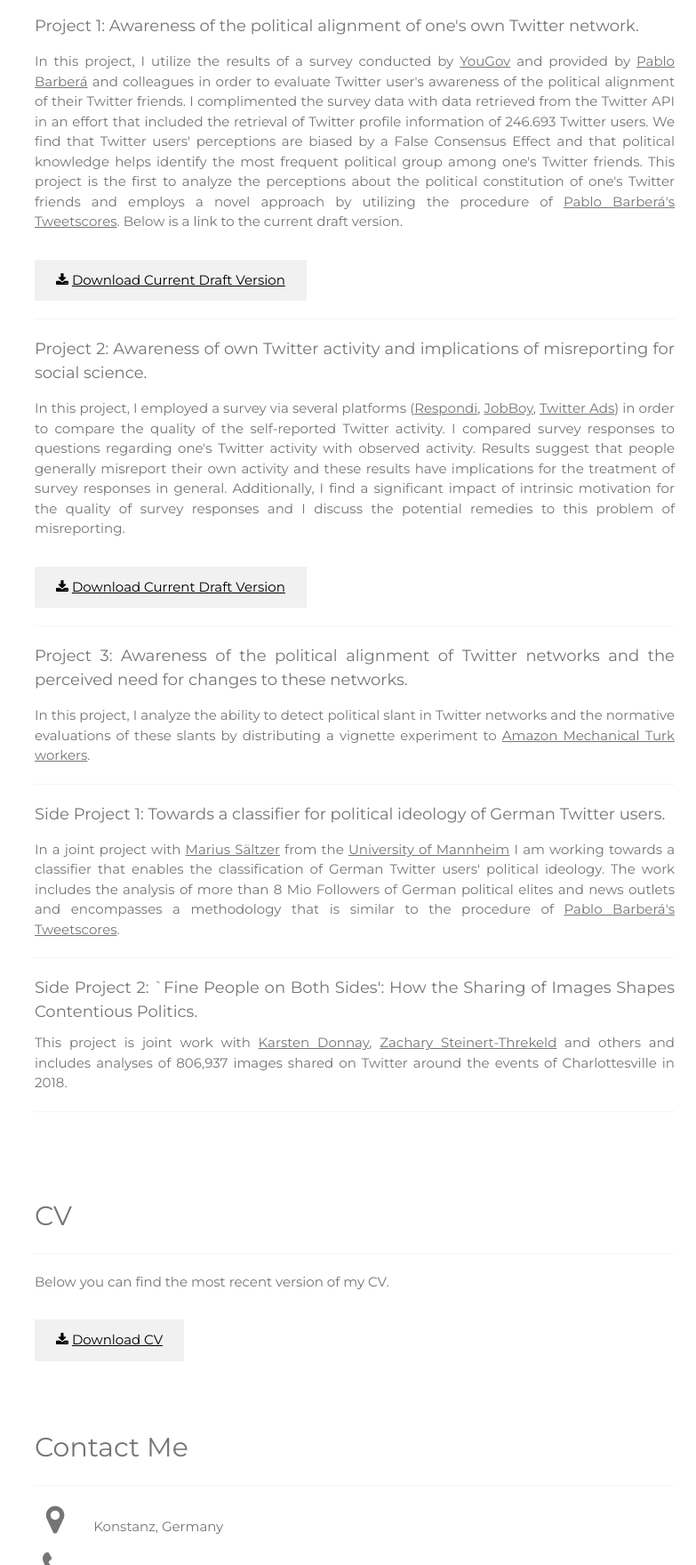
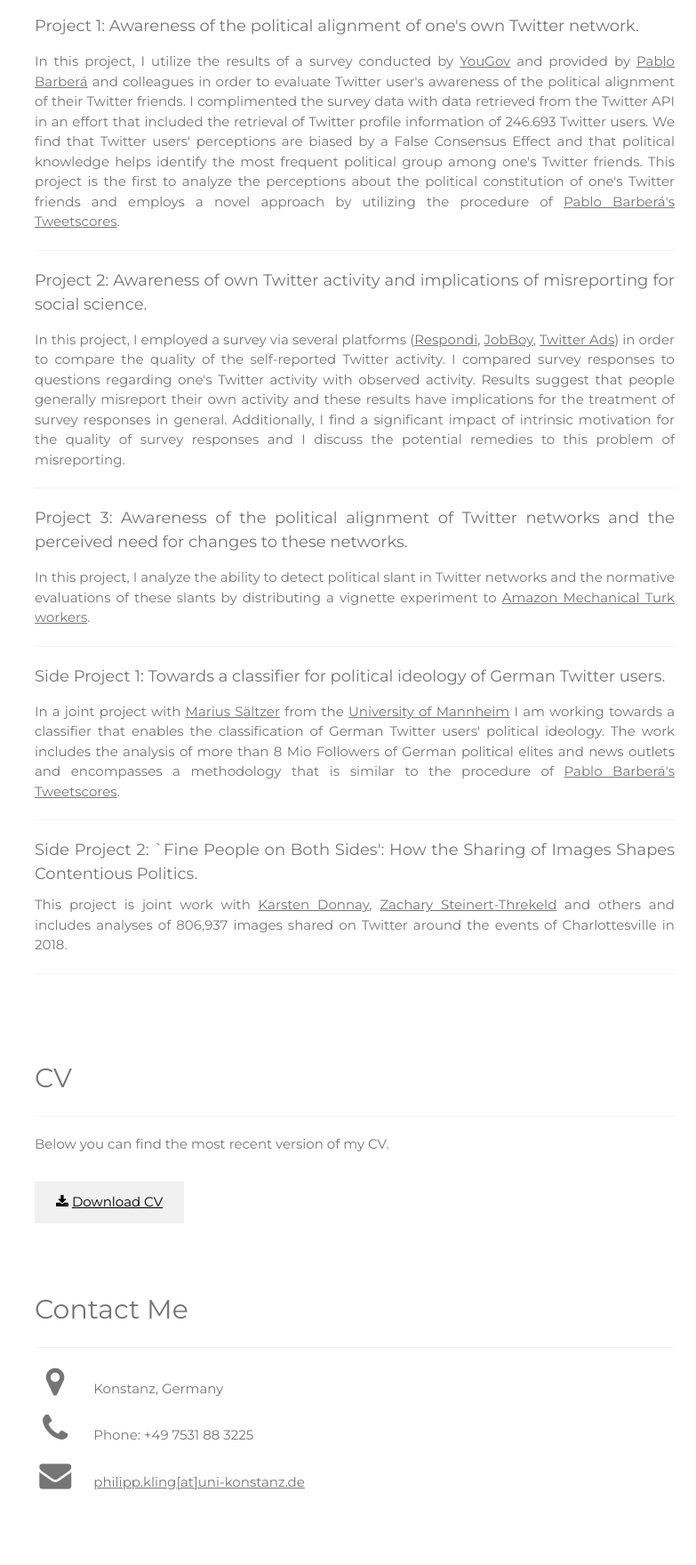
Before and after one commit to bopopescu/personal-website, a Flask app: template templates/home.html in a window 1280 px wide. Shown: the part 1270-3029 px from the top of the page at 89% size, without its empty margins (497-1280 px from the left). Run offline with Flask 2, Linux system fonts and the light colour scheme; the template is opened without the code that fills it, so the values that code supplies are empty.

Commit message:
Removed links to drafts

```diff
--- a/templates/home.html
+++ b/templates/home.html
@@ -69,18 +69,18 @@ body, h1,h2,h3,h4,h5,h6 {font-family: "Montserrat", sans-serif}
     <p>My dissertation consists of three main projects and several side projects. Below I outline the scope and the purpose of several projects.</p>
 
     <h5>Project 1: Awareness of the political alignment of one's own Twitter network.</h5>
-    <p>In this project, I utilize the results of a survey conducted by <a href="http://today.yougov.com/" target="_blank">YouGov</a> and provided by <a href="http://pablobarbera.com/" target="_blank">Pablo Barber&aacute;</a> and colleagues in order to evaluate Twitter user's awareness of the political alignment of their Twitter friends. I complimented the survey data with data retrieved from the Twitter API in an effort that included the retrieval of Twitter profile information of 246.693 Twitter users. We find that Twitter users' perceptions are biased by a False Consensus Effect and that political knowledge helps identify the most frequent political group among one's Twitter friends. This project is the first to analyze the perceptions about the political constitution of one's Twitter friends and employs a novel approach by utilizing the procedure of <a href="https://github.com/pablobarbera/twitter_ideology" target="_blank">Pablo Barber&aacute;'s Tweetscores</a>. Below is a link to the current draft version.</p>
-    <button class="w3-button w3-light-grey w3-padding-large w3-margin-top">
+    <p>In this project, I utilize the results of a survey conducted by <a href="http://today.yougov.com/" target="_blank">YouGov</a> and provided by <a href="http://pablobarbera.com/" target="_blank">Pablo Barber&aacute;</a> and colleagues in order to evaluate Twitter user's awareness of the political alignment of their Twitter friends. I complimented the survey data with data retrieved from the Twitter API in an effort that included the retrieval of Twitter profile information of 246.693 Twitter users. We find that Twitter users' perceptions are biased by a False Consensus Effect and that political knowledge helps identify the most frequent political group among one's Twitter friends. This project is the first to analyze the perceptions about the political constitution of one's Twitter friends and employs a novel approach by utilizing the procedure of <a href="https://github.com/pablobarbera/twitter_ideology" target="_blank">Pablo Barber&aacute;'s Tweetscores</a>.</p>
+    <!-- <button class="w3-button w3-light-grey w3-padding-large w3-margin-top">
       <i class="fa fa-download"></i> <a href="/static/ressources/drafts/project1_draft.pdf" target="_blank">Download Current Draft Version</a>
-    </button>
+    </button> -->
 
     <hr class="w3-opacity">
     <h5>Project 2: Awareness of own Twitter activity and implications of misreporting for social science.</h5>
     <p>In this project, I employed a survey via several platforms (<a href="https://www.respondi.com/EN/" target="_blank">Respondi</a>, <a href="https://www.jobboy.com/" target="_blank">JobBoy</a>, <a href="https://ads.twitter.com/" target="_blank">Twitter Ads</a>) in order to compare the quality of the self-reported Twitter activity. I compared survey responses to questions regarding one's Twitter activity with observed activity. Results suggest that people generally misreport their own activity and these results have implications for the treatment of survey responses in general. Additionally, I find a significant impact of intrinsic motivation for the quality of survey responses and I discuss the potential remedies to this problem of misreporting.</p>
 
-    <button class="w3-button w3-light-grey w3-padding-large w3-margin-top">
+    <!-- <button class="w3-button w3-light-grey w3-padding-large w3-margin-top">
       <i class="fa fa-download"></i> <a href="/static/ressources/drafts/project2_draft.pdf" target="_blank">Download Current Draft Version</a>
-    </button>
+    </button> -->
     <hr class="w3-opacity">
     <h5>Project 3: Awareness of the political alignment of Twitter networks and the perceived need for changes to these networks.</h5>
     <p>In this project, I analyze the ability to detect political slant in Twitter networks and the normative evaluations of these slants by distributing a vignette experiment to <a href="https://www.mturk.com/" target="_blank">Amazon Mechanical Turk workers</a>. </p>
```
